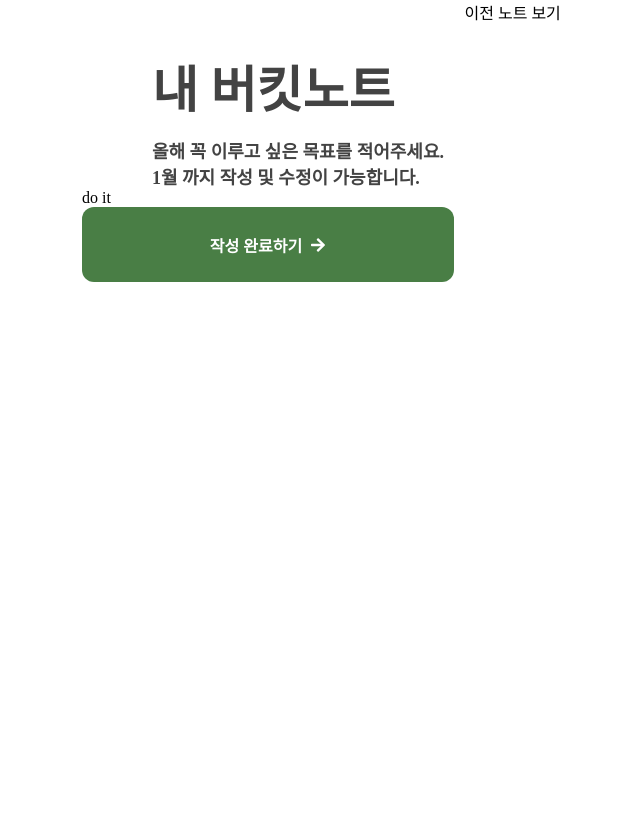
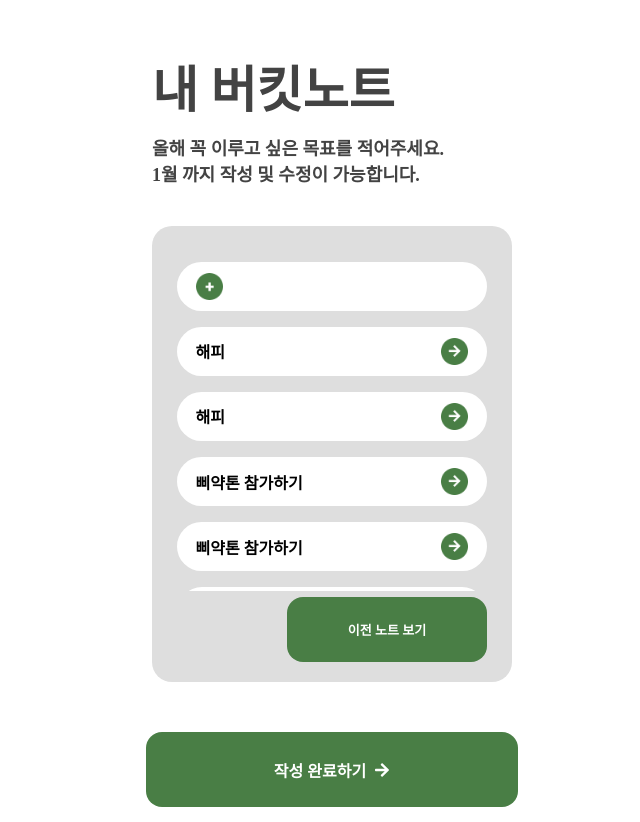
Before and after one commit to keaikelly/DDOKSORI_Frontend, a React (Create React App) app in the folder frontend/: page /mypage in a window 1280 px wide. Shown: the whole page, without its empty margins (308-948 px from the left). Before the commit the page ends 800 px from the top, so only its background shows below. Built offline with nearby package versions, Linux system fonts and the light colour scheme.

Commit message:
[feat] mypage 생성

```diff
--- /dev/null
+++ b/frontend/src/components/MyPage/listComponent/listComponent.js
@@ -0,0 +1,18 @@
+import React from 'react';
+import { useNavigate } from 'react-router-dom';
+import styles from './listComponent.module.css';
+import { FaArrowRight } from "react-icons/fa";
+
+const ListComponent = ({ text, onClick }) => {
+
+  return (
+    <div className={styles.list} onClick={onClick}>
+      <div className={styles.text}>
+        {text}
+      </div>
+      <img src={require('../../../assets/images/MyPage/go.png')} alt="go" className={styles.img} />
+    </div>
+  );
+}
+
+export default ListComponent;
--- /dev/null
+++ b/frontend/src/components/MyPage/listComponent/listComponent.module.css
@@ -0,0 +1,20 @@
+.list {
+    display: flex;
+    align-items: center; /* 세로 가운데 정렬 */
+    justify-content: space-between; /* 가로 가운데 정렬 */
+    color: black;
+    width: 88%;
+    aspect-ratio: 5.5 / 1;
+    background: #FFFFFF;
+    border-radius: clamp(10px, 2vw, 12px);
+    font-family: 'Pretendard-Regular';
+    font-weight: bold;
+    cursor: pointer;
+    border-radius: 2.5vw;
+    padding: 0 6%;
+    margin: 5% 0;
+}
+
+.img{
+  width: 10%;
+}
--- /dev/null
+++ b/frontend/src/components/MyPage/listComponent/plusListComponent.js.js
@@ -0,0 +1,16 @@
+import React from 'react';
+import { useNavigate } from 'react-router-dom';
+import styles from './listComponent.module.css';
+import { FaArrowRight } from "react-icons/fa";
+
+const PlusListComponent = ({ text, onClick }) => {
+
+  return (
+    <div className={styles.list} onClick={onClick}>
+      <img src={require('../../../assets/images/MyPage/plus.png')} alt="plus" className={styles.img} />
+
+    </div>
+  );
+}
+
+export default PlusListComponent;
--- a/frontend/src/components/common/button/button.module.css
+++ b/frontend/src/components/common/button/button.module.css
@@ -6,7 +6,7 @@
     width: clamp(20px, 68%, 400px);
     aspect-ratio: 4.52 / 1;
     background: #497E45;
-    border-radius: clamp(10px, 2vw, 12px);
+    border-radius: clamp(10px, 3vw, 16px);
     font-family: 'Pretendard-Regular';
     font-weight: bold;
     padding: 0 16px; /* 여백을 주어 아이콘과 텍스트가 겹치지 않도록 조정 */
--- /dev/null
+++ b/frontend/src/components/common/smallButton/smallButton.js
@@ -0,0 +1,19 @@
+import React from 'react';
+import { useNavigate } from 'react-router-dom';
+import styles from './smallButton.module.css';
+
+
+const SmallButton = ({ text, onClick }) => {
+
+  return (
+    <div>
+    <div className={styles.SmallButton} onClick={onClick}>
+      <div className={styles.text}>
+        {text}
+      </div>
+    </div>
+    </div>
+  );
+}
+
+export default SmallButton;
--- /dev/null
+++ b/frontend/src/components/common/smallButton/smallButton.module.css
@@ -0,0 +1,15 @@
+.SmallButton {
+  display: flex;
+  align-items: center; /* 세로 가운데 정렬 */
+  justify-content: center; /* 가로 가운데 정렬 */
+  color: white;
+  width: clamp(10px, 23.5vw, 200px); /* 너비 */
+  aspect-ratio: 3.1 / 1; /* 너비에 맞춰 높이 비율 자동 계산 */
+  background: #497E45;
+  border-radius: clamp(10px, 4vw, 16px);
+  font-family: 'Pretendard-Regular';
+  font-weight: bold;
+  font-size: small;
+  cursor: pointer;
+
+}
--- a/frontend/src/pages/MyPage/MyPage/MyPage.js
+++ b/frontend/src/pages/MyPage/MyPage/MyPage.js
@@ -1,6 +1,9 @@
 import React from 'react';
 import styles from './MyPage.module.css';
 import Button from '../../../components/common/button/button';
+import SmallButton from '../../../components/common/smallButton/smallButton';
+import ListComponent from '../../../components/MyPage/listComponent/listComponent';
+import PlusListComponent from '../../../components/MyPage/listComponent/plusListComponent.js';
 const MyPage = () => {
   return (
     <div className={styles.container}>
@@ -8,18 +11,30 @@ const MyPage = () => {
         <div className={styles.title}>
             내 버킷노트
         </div>
-        <div className={styles.small}>
-            이전 노트 보기
-        </div>
       </div>
       <div className={styles.context}>
-      올해 꼭 이루고 싶은 목표를 적어주세요. <br/>
-      1월 까지 작성 및 수정이 가능합니다.
+        올해 꼭 이루고 싶은 목표를 적어주세요. <br/>
+        1월 까지 작성 및 수정이 가능합니다.
       </div>
+
       <div className={styles.listContainer}>
-        <div>do it</div>
+        <div className={styles.listComponents}>
+        <PlusListComponent/>
+            <ListComponent text="해피"/>
+            <ListComponent text="해피"/>
+            <ListComponent text="삐약톤 참가하기"/>
+            <ListComponent text="삐약톤 참가하기"/>
+            <ListComponent text="삐약톤 참가하기"/>
+            <ListComponent text="삐약톤 참가하기"/>
+            <ListComponent text="삐약톤 참가하기"/>
+            <ListComponent text="삐약톤 참가하기"/>
+        </div>
+        <div></div>
+        <SmallButton text={"이전 노트 보기"}/>
       </div>
+      <div className={styles.buttonContainer}>
         <Button text={"작성 완료하기"} link={"/"}/>
+      </div>
     </div>
   );
 }
--- a/frontend/src/pages/MyPage/MyPage/MyPage.module.css
+++ b/frontend/src/pages/MyPage/MyPage/MyPage.module.css
@@ -8,7 +8,8 @@
 }
 
 .titleContainer{
-display: flex;
+  display: flex;
+  margin: 0 14%;
 }
 
 .title {
@@ -18,7 +19,6 @@ display: flex;
   font-size: clamp(24px,8vw, 50px);
   font-weight: bold;
   text-align: left;
-  margin: 0 14%;
 }
 
 .context {
@@ -30,16 +30,23 @@ display: flex;
   margin: 0 14%;
 }
 
-.clover {
-  display: flex;
-  flex-direction: column;  /* Stack the elements vertically */
-  justify-content: center;
-  align-items: center;  /* Center horizontally */
+.listContainer {
+  background-color: #DEDEDE;
+  width: 62%;
+  height: 52%;
+  display: grid;
+  grid-template-rows: 11fr 0.2fr 1fr; /* 비율에 따라 세 개의 행 배치 */
+  justify-items: end; /* 가로 가운데 정렬 */
+  align-items: center; /* 세로 가운데 정렬 */
   text-align: center;
+  border-radius: clamp(12px, 3vw, 20px);
+  margin: 8% 14% 0 14%;
+  padding: clamp(12px, 5%, 20px) 5%;
 }
-
-.mainImg {
-  width: clamp(20px,82%,420px);
+.listComponents{
+  width: 100%;
+  height:100%;
+  overflow-y: auto; /* 세로 방향으로만 스크롤 가능 */
 }
 
 .buttonContainer{
@@ -48,6 +55,5 @@ display: flex;
   justify-content: center;
   align-items: center;  /* Center horizontally */
   text-align: center;
-  padding: clamp(30px,16%,50px) 0 clamp(12px, 3%, 20px) 0;
-  gap: clamp(30px,16%,50px);
+  padding: clamp(10px,10%,50px) 0 clamp(12px, 3%, 20px) 0;
 }
```
Also changed, not shown: frontend/src/assets/images/MyPage/go.png (added), frontend/src/assets/images/MyPage/plus.png (added).
